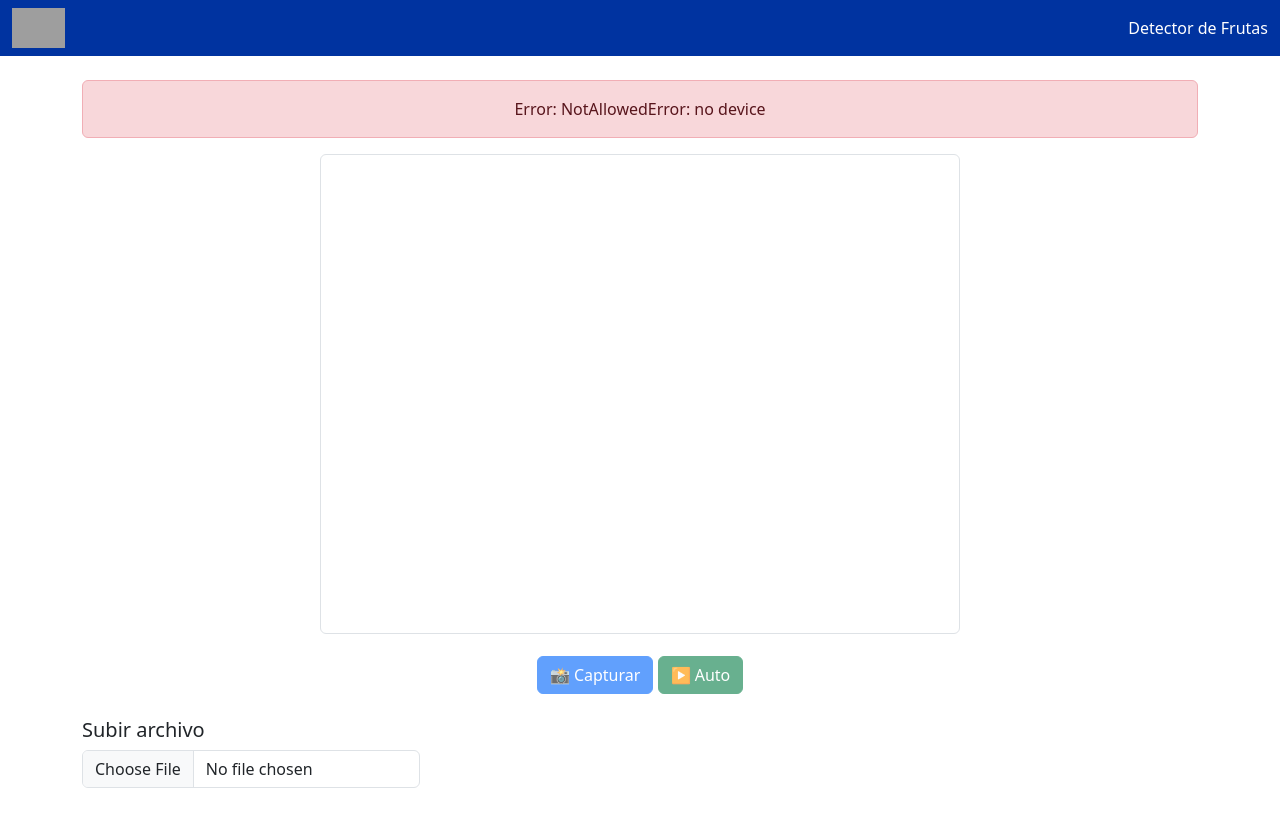
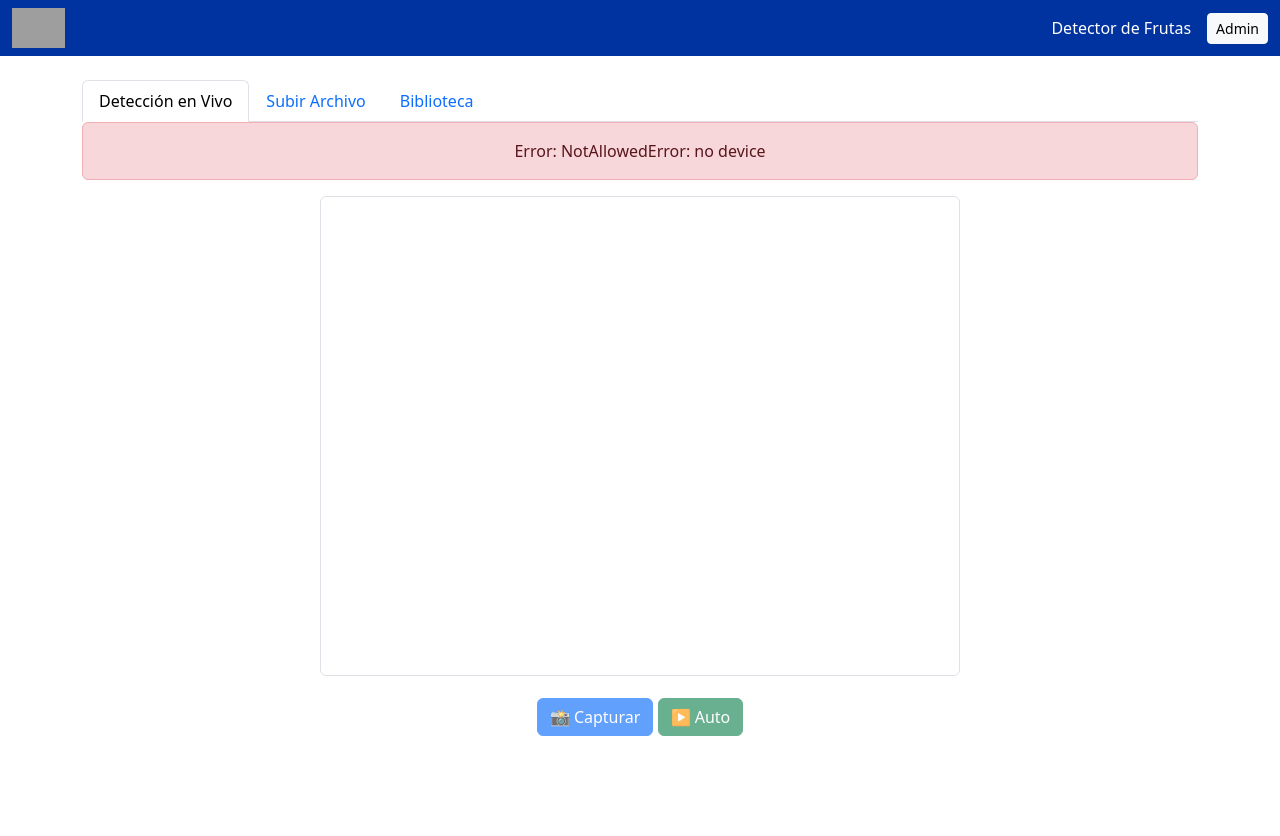
Before and after one commit to GianmarcoIC/Proyecto-Productivo-IIIA, a Flask app: page / in a window 1280 px wide. Shown: the top 836 px of the page. After the commit the page ends 736 px from the top, so only its background shows below. Run offline with Flask 3, Linux system fonts and the light colour scheme; a map, chart or similar area stays blank; grey boxes are pictures that could not be loaded.

Commit message:
Update index.html

```diff
--- a/templates/index.html
+++ b/templates/index.html
@@ -2,7 +2,7 @@
 <html lang="es">
 <head>
   <meta charset="utf-8">
-  <title>Detector Continental</title>
+  <title>Detector Continental - Instituto Continental</title>
   <meta name="viewport" content="width=device-width,initial-scale=1">
   <link href="https://cdn.jsdelivr.net/npm/bootstrap@5.3.3/dist/css/bootstrap.min.css" rel="stylesheet">
   <link rel="stylesheet" href="{{ url_for('static', filename='style.css') }}">
@@ -13,33 +13,72 @@
   <div class="container-fluid">
     <img src="https://icontinental.edu.pe/wp-content/uploads/2023/05/logo-instituto-continental.png" alt="Logo" class="logo">
     <span class="navbar-text text-white ms-auto">Detector de Frutas</span>
+    <a class="btn btn-sm btn-light ms-3" href="{{ url_for('admin_login') }}">Admin</a>
   </div>
 </nav>
 
 <div class="container mt-4">
-  <div id="status" class="alert alert-info">Cargando modelo...</div>
+  <!-- Pestañas -->
+  <ul class="nav nav-tabs" id="mainTab" role="tablist">
+    <li class="nav-item" role="presentation">
+      <button class="nav-link active" id="live-tab" data-bs-toggle="tab" data-bs-target="#live" type="button">Detección en Vivo</button>
+    </li>
+    <li class="nav-item" role="presentation">
+      <button class="nav-link" id="upload-tab" data-bs-toggle="tab" data-bs-target="#upload" type="button">Subir Archivo</button>
+    </li>
+    <li class="nav-item" role="presentation">
+      <button class="nav-link" id="library-tab" data-bs-toggle="tab" data-bs-target="#library" type="button">Biblioteca</button>
+    </li>
+  </ul>
 
-  <div class="text-center">
+  <div class="tab-content" id="mainTabContent">
+    <!-- DETECCIÓN EN VIVO -->
+    <div class="tab-pane fade show active" id="live" role="tabpanel">
+      <div id="status" class="alert alert-info mt-3">Verificando modelo...</div>
+      <div class="text-center mt-3">
         <video id="video" width="640" height="480" autoplay class="rounded border"></video>
         <canvas id="canvas" width="640" height="480" style="display:none;"></canvas>
         <img id="result" width="640" height="480" class="rounded border mt-3" style="display:none;">
       </div>
-
       <div class="text-center mt-3">
         <button id="capture" class="btn btn-primary" disabled>📸 Capturar</button>
         <button id="auto" class="btn btn-success" disabled>▶️ Auto</button>
         <button id="stop" class="btn btn-danger" style="display:none;">⏹️ Detener</button>
       </div>
-
-  <div class="mt-4">
-    <h5>Subir archivo</h5>
-    <input type="file" id="fileInput" accept="image/*,video/*" class="form-control w-auto">
-  </div>
-
       <div id="results" class="mt-4"></div>
       <canvas id="statsChart" width="300" height="300" class="mt-4"></canvas>
     </div>
 
+    <!-- SUBIR ARCHIVO -->
+    <div class="tab-pane fade" id="upload" role="tabpanel">
+      <div class="mt-4">
+        <label class="form-label">Selecciona imagen o video</label>
+        <input type="file" id="fileInput" accept="image/*,video/*" class="form-control w-auto">
+        <div id="uploadResult" class="mt-3"></div>
+      </div>
+    </div>
+
+    <!-- BIBLIOTECA -->
+    <div class="tab-pane fade" id="library" role="tabpanel">
+      <div class="row mt-4" id="gallery">
+        {% for item in library %}
+        <div class="col-md-3 mb-4">
+          <div class="card h-100">
+            <img src="{{ item.image_url }}" class="card-img-top" alt="{{ item.label }}">
+            <div class="card-body">
+              <h6 class="card-title">{{ item.label }}</h6>
+              <p class="card-text"><span class="badge bg-secondary">{{ item.ripeness }}</span></p>
+              <small class="text-muted">{{ item.timestamp[:10] }}</small>
+            </div>
+          </div>
+        </div>
+        {% endfor %}
+      </div>
+    </div>
+  </div>
+</div>
+
+<script src="https://cdn.jsdelivr.net/npm/bootstrap@5.3.3/dist/js/bootstrap.bundle.min.js"></script>
 <script src="{{ url_for('static', filename='app.js') }}"></script>
 </body>
 </html>
```
Lines whose indentation alone changed are shown as unchanged.
